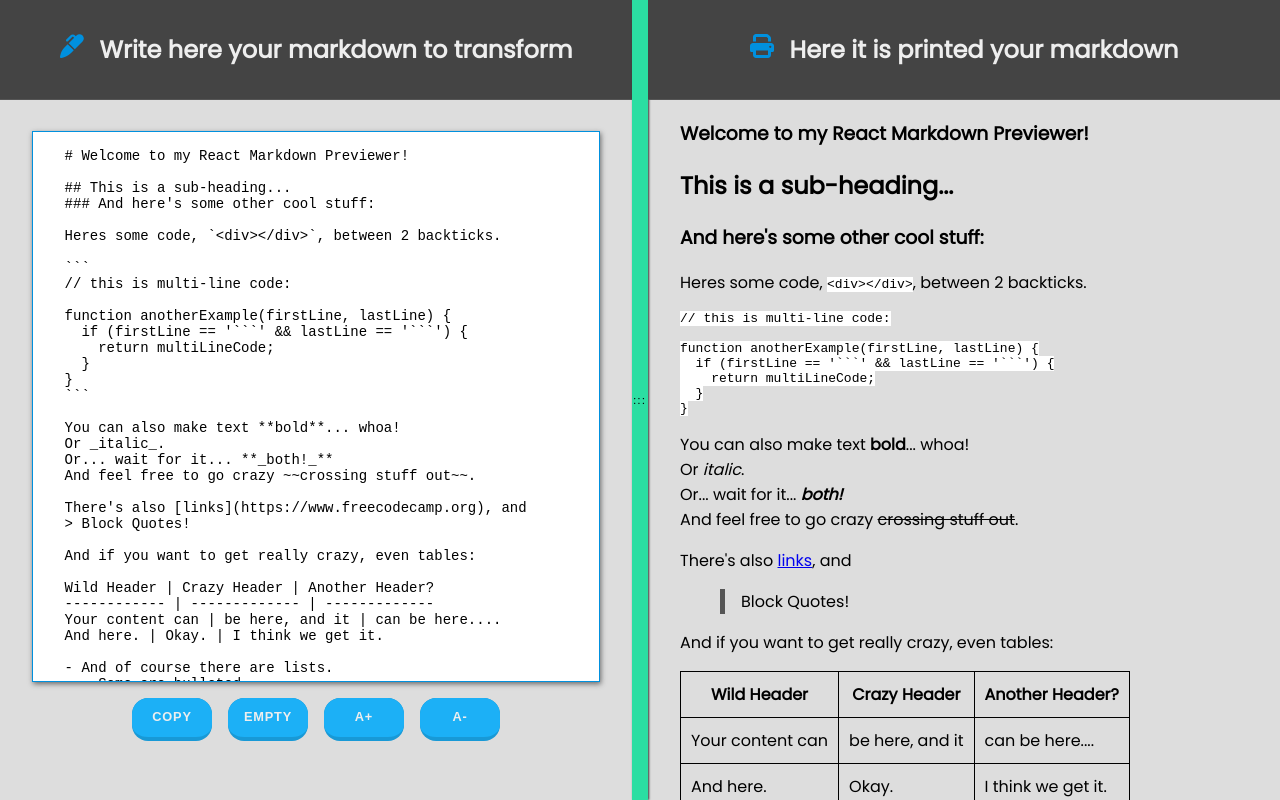
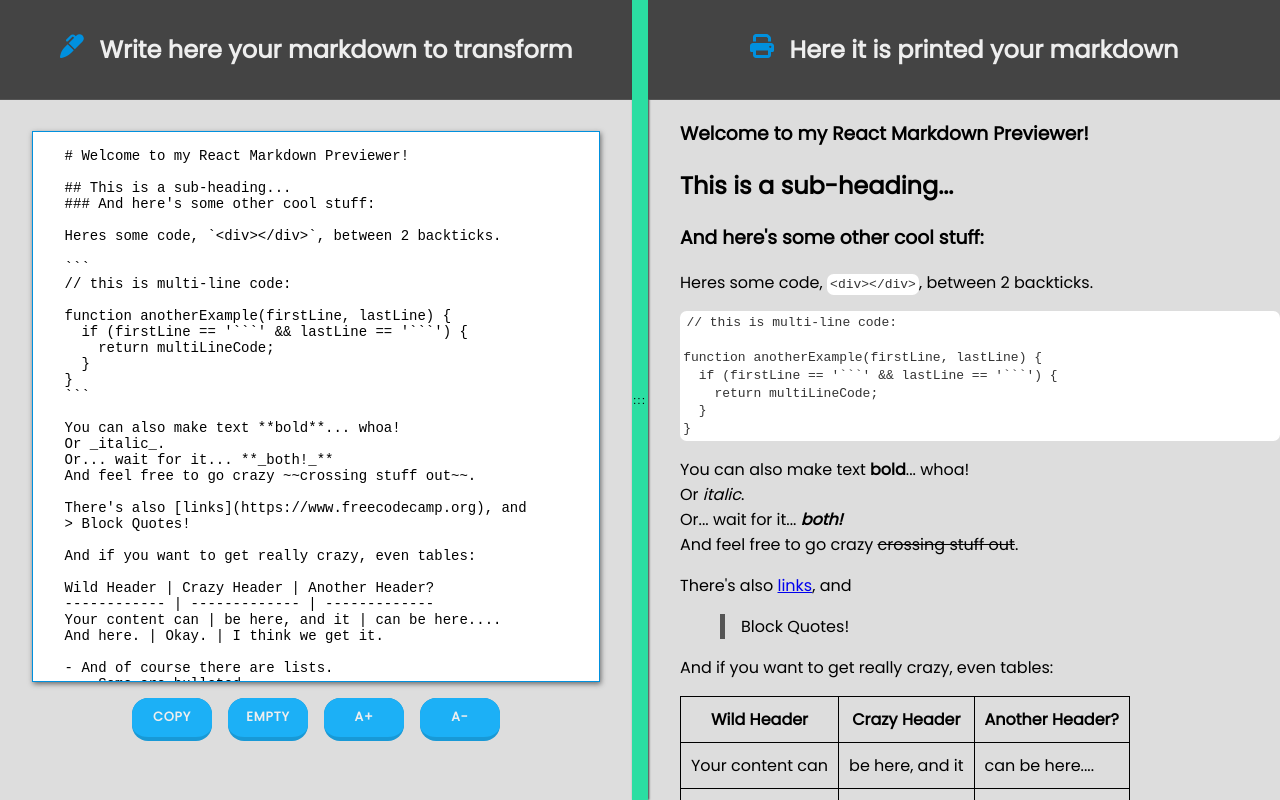
Before and after one commit to NewHub25/markdown-previewer, a React (Vite) app: page / in a window 1280 px wide. Built offline with nearby package versions, Linux system fonts and the light colour scheme; a web font is replaced by a local one.

Commit message:
STYLE code tags

```diff
--- a/src/styles/button.css
+++ b/src/styles/button.css
@@ -8,7 +8,6 @@
   color: #eee;
   cursor: pointer;
   display: inline-block;
-  font-family: din-round, sans-serif;
   font-size: 0.8rem;
   font-weight: 700;
   letter-spacing: 0.8px;
--- a/src/styles/index.css
+++ b/src/styles/index.css
@@ -102,7 +102,14 @@ article.previewer {
     box-shadow: 1px 1px 3px #3338;
   }
   code {
+    line-height: 1.1rem;
+  }
+  pre:has(code),
+  code {
+    padding: 0.2rem;
+    color: #333;
     background-color: #fff;
+    border-radius: 5pt;
   }
   blockquote {
     border-left: 5px solid #555;
```
